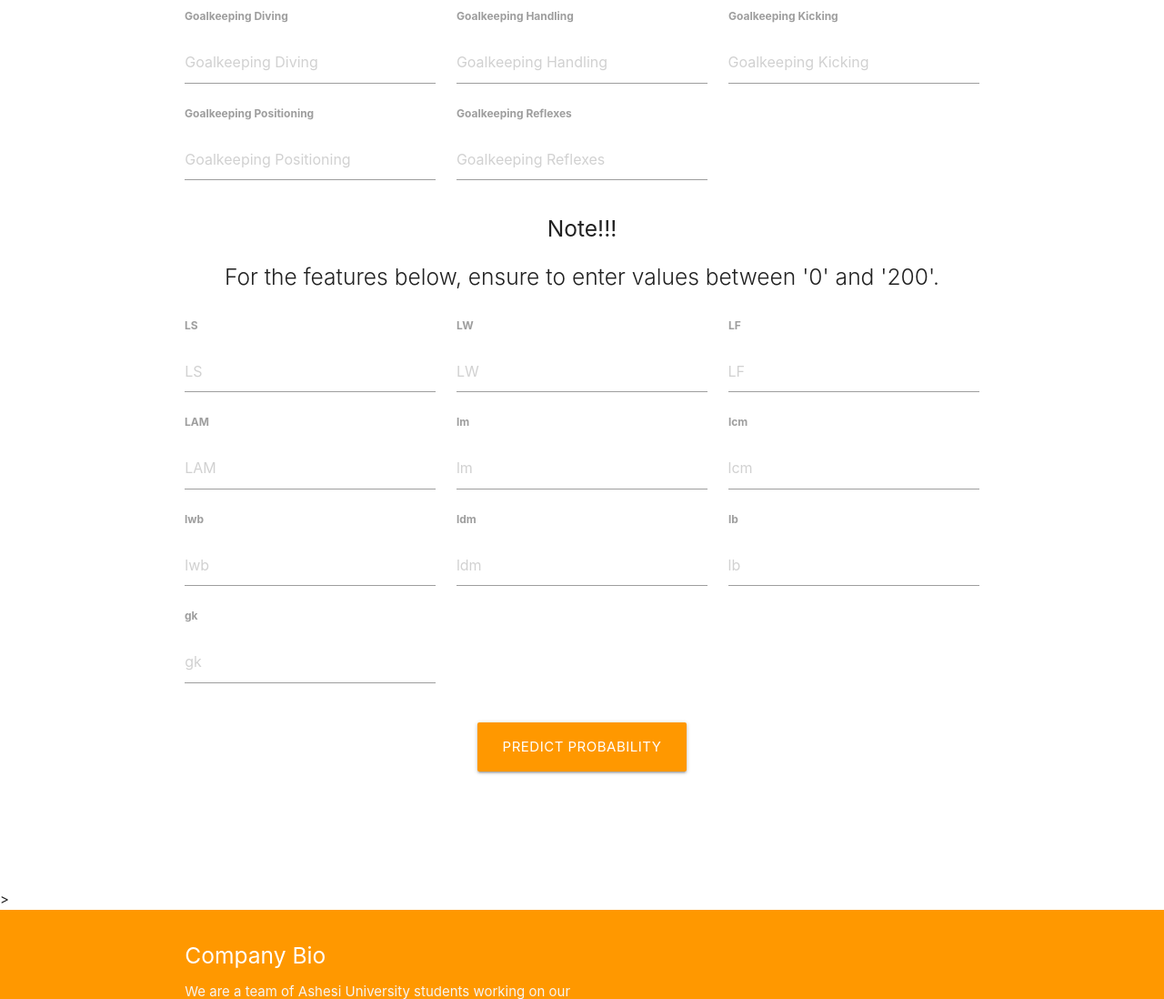
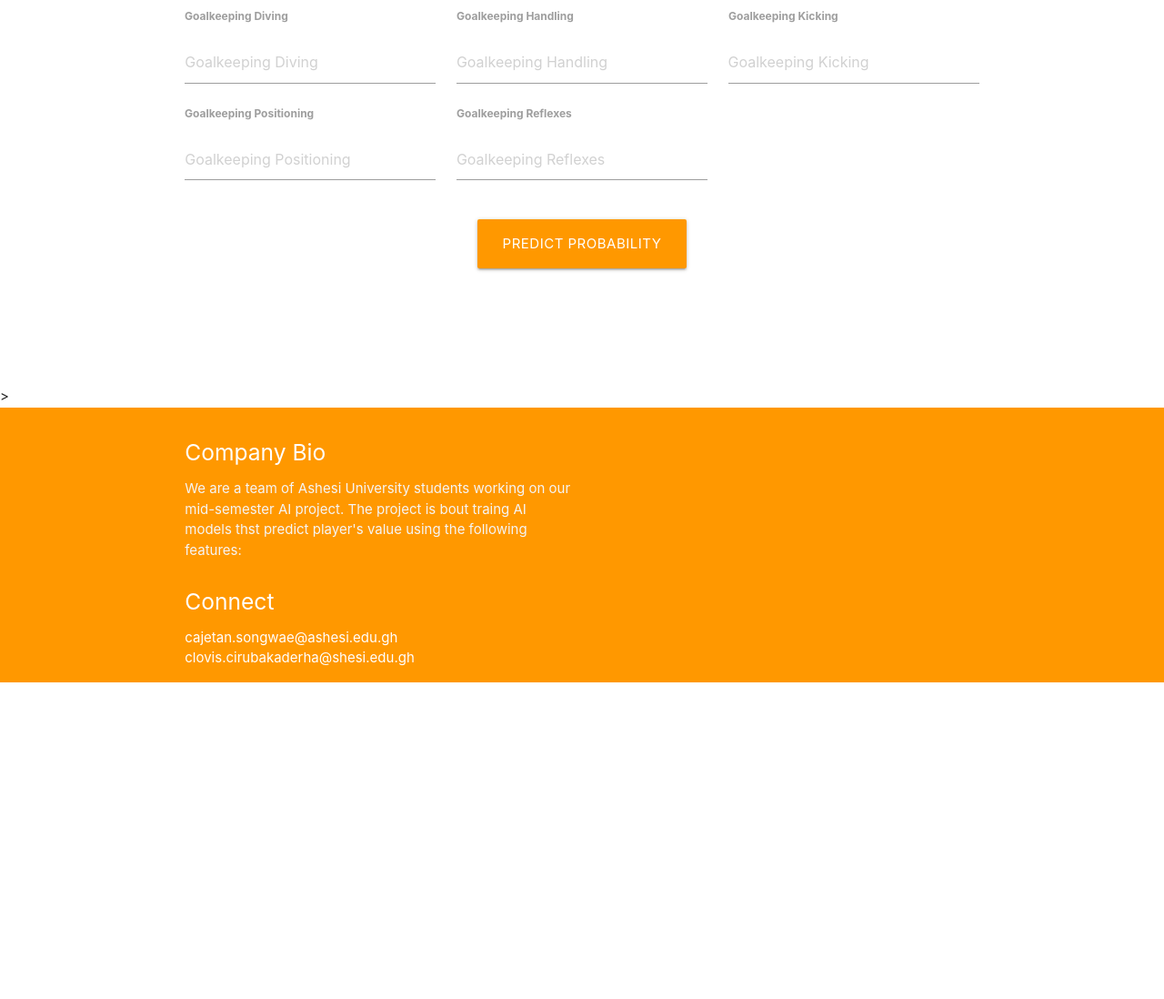
Before and after one commit to Cajetan2000/Group-30_SportsPrediction, a Flask app: page / in a window 1280 px wide. Shown: the part 858-1956 px from the top of the page at 91% size. After the commit the page ends 1608 px from the top, so only its background shows below. Run offline with Flask 3, Linux system fonts and the light colour scheme; parts of the project's set-up code (start-up, migrations or seed data) failed here and were passed over; some libraries are stand-ins or nearby versions.

Commit message:
Update Player.html

```diff
--- a/Templates/Player.html
+++ b/Templates/Player.html
@@ -175,73 +175,6 @@
               <input id="_name" name="goalkeeping_reflexes" placeholder="Goalkeeping Reflexes" type="text" class="validate">
             </div>
 
-            <div>
-              <div class="row center">
-                <h5 class="header col s12 black-tex">Note!!!
-                  <br>
-                </h5>
-                <h5 class="header col s12 light">For the features below, ensure to enter values between '0' and '200'.
-                </h5>
-              </div>
-            </div>
-
-            <div class="input-field col s4">
-              <label for="_name"><b>LS</b></label>
-              <br>
-              <input id="_name" name="ls" placeholder="LS" type="text" class="validate">
-            </div>
-
-            <div class="input-field col s4">
-              <label for="_name"><b>LW</b></label>
-              <br>
-              <input id="_name" name="lw" placeholder="LW" type="text" class="validate">
-            </div>
-
-            <div class="input-field col s4">
-              <label for="_name"><b>LF</b></label>
-              <br>
-              <input id="_name" name="lf" placeholder="LF" type="text" class="validate">
-            </div>
-
-            <div class="input-field col s4">
-              <label for="_name"><b>LAM</b></label>
-              <br>
-              <input id="_name" name="lam" placeholder="LAM" type="text" class="validate">
-            </div>
-
-            <div class="input-field col s4">
-              <label for="_name"><b>lm</b></label>
-              <br>
-              <input id="_name" name="lm" placeholder="lm" type="text" class="validate">
-            </div>
-            <div class="input-field col s4">
-              <label for="_name"><b>lcm</b></label>
-              <br>
-              <input id="_name" name="lcm" placeholder="lcm" type="text" class="validate">
-            </div>
-
-            <div class="input-field col s4">
-              <label for="_name"><b>lwb</b></label>
-              <br>
-              <input id="_name" name="lwb" placeholder="lwb" type="text" class="validate">
-            </div>
-            <div class="input-field col s4">
-              <label for="_name"><b>ldm</b></label>
-              <br>
-              <input id="_name" name="ldm" placeholder="ldm" type="text" class="validate">
-            </div>
-            <div class="input-field col s4">
-              <label for="_name"><b>lb</b></label>
-              <br>
-              <input id="_name" name="lb" placeholder="lb" type="text" class="validate">
-            </div>
-
-
-            <div class="input-field col s4">
-              <label for="_name"><b>gk</b></label>
-              <br>
-              <input id="_name" name="gk" placeholder="gk" type="text" class="validate">
-            </div>
 
           </div>
 
```
